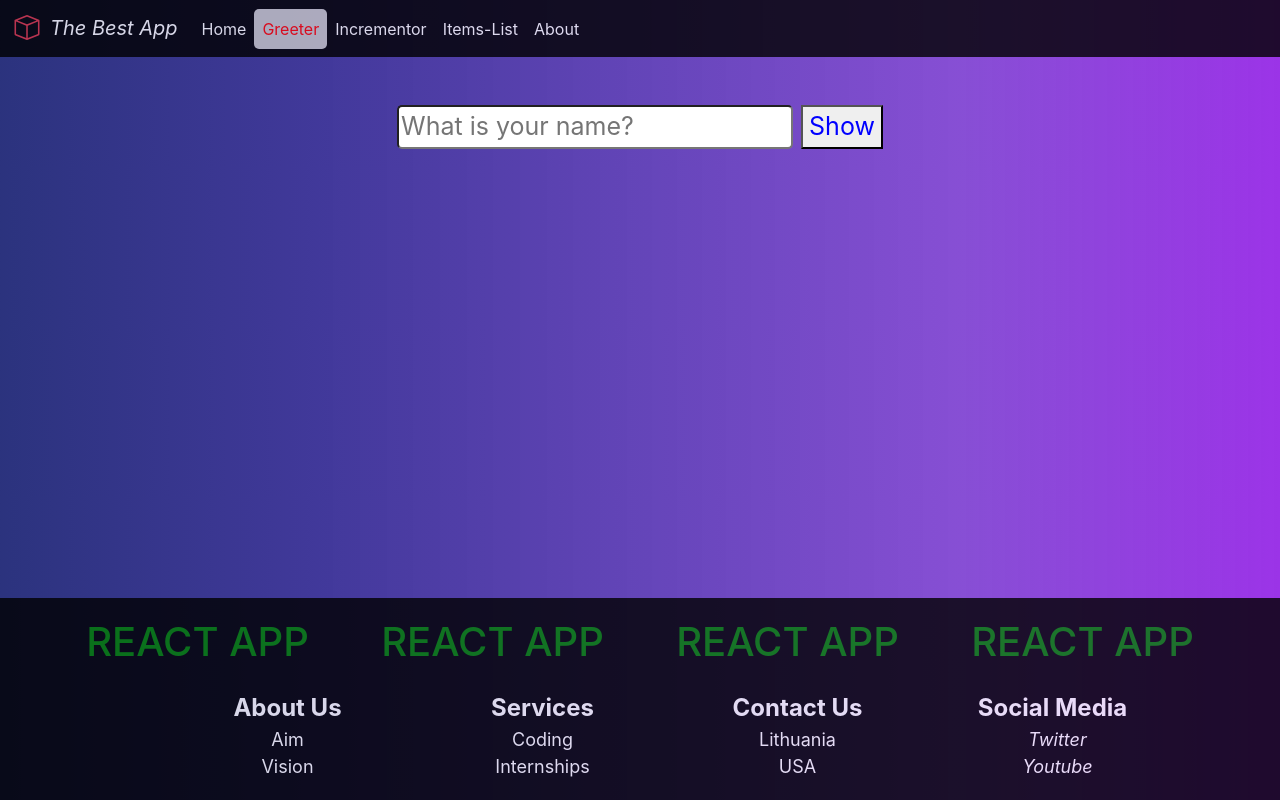
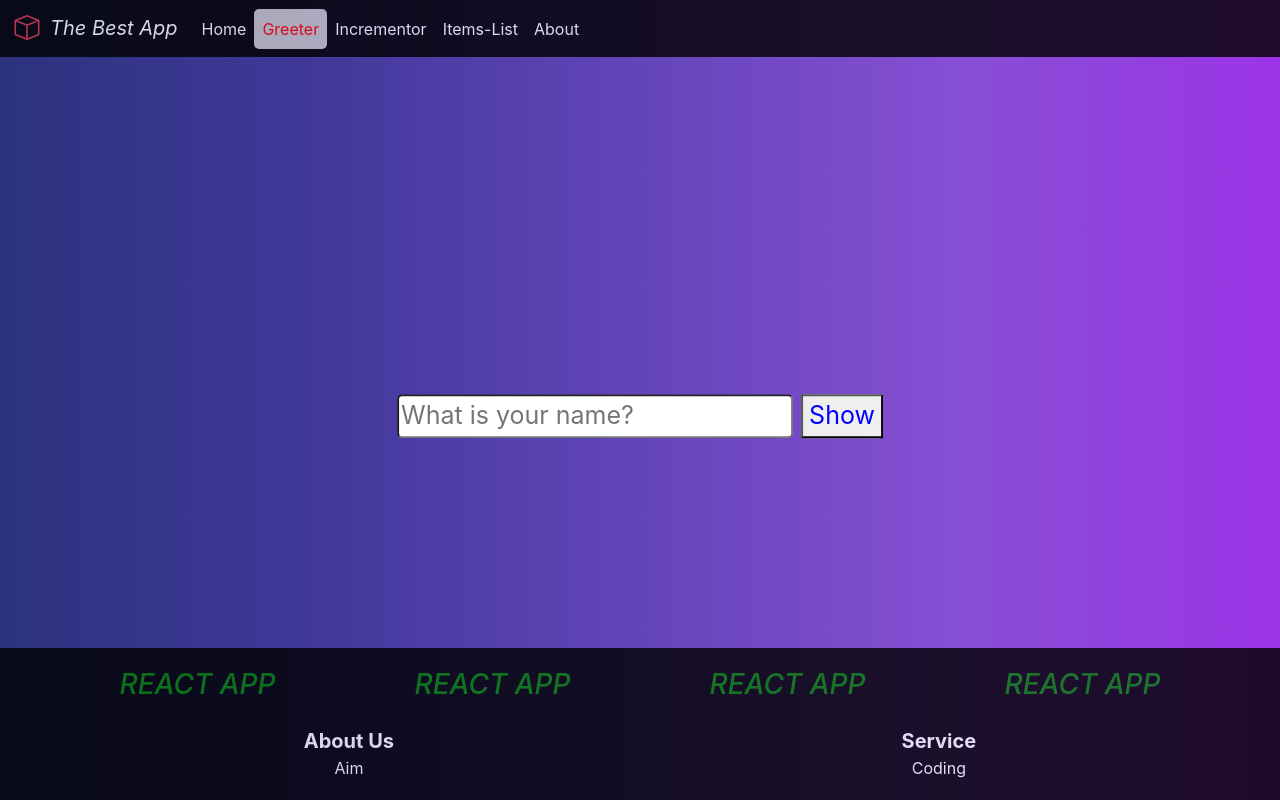
Before and after one commit to LukasC0D/project_react_app, a React (Create React App) app: page /#/greeter in a window 1280 px wide. Built offline with nearby package versions, Linux system fonts and the light colour scheme.

Commit message:
Fixed footer issues

```diff
--- a/src/Components/About/About.css
+++ b/src/Components/About/About.css
@@ -4,3 +4,9 @@ h1 {
 h1 p{
     color: white;
 }
+.boxCenter{
+    position: absolute;
+    top: 50%;
+    left: 50%;
+    transform: translate(-50% ,-100%);
+}
--- a/src/Components/About/About.js
+++ b/src/Components/About/About.js
@@ -4,7 +4,7 @@ import './About.css';
 
 
 const About = () => (
-  <div className="text-center mt-5">
+  <div className="text-center mt-5 boxCenter">
 
     <h1>About Component</h1>
     <br/>
--- a/src/Components/Footer/Footer.js
+++ b/src/Components/Footer/Footer.js
@@ -2,7 +2,6 @@ import React from "react";
 import {
   Box,
   Container,
-  Row,
   Column,
   FooterLink,
   Heading,
@@ -11,51 +10,25 @@ import {
 const Footer = () => {
   return (
     <Box>
-      <h1 style={{ color: "green",
+      <h3 style={{ color: "green",
                    textAlign: "center",
                    marginTop: "-50px" }}>
        <div className="d-flex justify-content-around pb-3">
-         <div>REACT APP</div>
-          <div>REACT APP</div>
-          <div>REACT APP</div>
-          <div>REACT APP</div>
+         <div><i>REACT APP</i></div>
+          <div><i>REACT APP</i></div>
+          <div><i>REACT APP</i></div>
+          <div><i>REACT APP</i></div>
        </div>
-      </h1>
+      </h3>
       <Container>
-        <Row>
           <Column>
             <Heading>About Us</Heading>
             <FooterLink href="#">Aim</FooterLink>
-            <FooterLink href="#">Vision</FooterLink>
           </Column>
           <Column>
-            <Heading>Services</Heading>
+            <Heading>Service</Heading>
             <FooterLink href="#">Coding</FooterLink>
-            <FooterLink href="#">Internships</FooterLink>
           </Column>
-          <Column>
-            <Heading>Contact Us</Heading>
-            <FooterLink href="#">Lithuania</FooterLink>
-            <FooterLink href="#">USA</FooterLink>
-          </Column>
-          <Column>
-            <Heading>Social Media</Heading>
-            <FooterLink href="#">
-              <i className="fab fa-twitter">
-                <span style={{ marginLeft: "10px" }}>
-                  Twitter
-                </span>
-              </i>
-            </FooterLink>
-            <FooterLink href="#">
-              <i className="fab fa-youtube">
-                <span style={{ marginLeft: "10px" }}>
-                  Youtube
-                </span>
-              </i>
-            </FooterLink>
-          </Column>
-        </Row>
       </Container>
     </Box>
   );
--- a/src/Components/Footer/FooterStyles.js
+++ b/src/Components/Footer/FooterStyles.js
@@ -7,45 +7,26 @@ export const Box = styled.div`
   bottom: -50px;
   width: 100%;
   opacity:0.8;
-  @media (max-width: 1000px) {
-    padding: 70px 30px;
-  }
 `;
 
 export const Container = styled.div`
     display: flex;
-    flex-direction: column;
-    justify-content: center;
-    max-width: 1000px;
-    margin:  auto;
-    /* background: red; */
+    justify-content: space-around;
+
+
 `
 
 export const Column = styled.div`
   display: flex;
   flex-direction: column;
-  text-align: left;
-  margin-left: 60px;
+
 `;
 
-export const Row = styled.div`
-  display: grid;
-  grid-template-columns: repeat(auto-fill,
-                         minmax(185px, 1fr));
-  grid-gap: 20px;
-
-  @media (max-width: 1000px) {
-    grid-template-columns: repeat(auto-fill,
-                           minmax(200px, 1fr));
-  }
-`;
 
 export const FooterLink = styled.a`
   text-align: center;
   color: #fff;
-  font-size: 18px;
   text-decoration: none;
-  margin-bottom:0px ;
   &:hover {
       color: green;
       transition: 200ms ease-in;
@@ -56,7 +37,7 @@ export const FooterLink = styled.a`
 export const Heading = styled.p`
 
   text-align: center;
-  font-size: 24px;
+  font-size: 20px;
   color: #fff;
   font-weight: bold;
   margin: 0;
--- a/src/Components/Greeter/Greeter.css
+++ b/src/Components/Greeter/Greeter.css
@@ -1 +1,7 @@
-.Greeter {}
+.flexBox {
+    position: absolute;
+    top: 50%;
+    left: 50%;
+    transform: translate(-50%, -50%);
+
+}
--- a/src/Components/Greeter/Greeter.js
+++ b/src/Components/Greeter/Greeter.js
@@ -23,6 +23,7 @@ const Greeter = () => {
 
   return (
     <>
+      <div className='flexBox'>
         <div style={{fontSize:"25px"}} className='d-flex justify-content-center mt-5'>
           <input
             style={{ display: "block" ,borderRadius:"5px"  }}
@@ -36,14 +37,12 @@ const Greeter = () => {
             }}
             className={"me-2"}
           />
-
           <Button
             color={showGreet ? (name.value.length > 5 ? "red" : "green") : "blue"}
             text={showGreet ? "Hide" : "Show"}
             handleCallback={() => (name.value.length >= 0 ? setShowGreet(!showGreet) : null)}
 
           />
-
         </div>
         <div className='d-flex justify-content-center mt-3'>
           <label style={{ display: "block" }}>
@@ -52,7 +51,7 @@ const Greeter = () => {
             }}>{showGreet ? `Welcome  ${name.value}  !!! :) ` : ""}</strong>
           </label>
         </div>
-
+      </div>
 
     </>
   )
--- a/src/Components/Home/Home.css
+++ b/src/Components/Home/Home.css
@@ -1,3 +1,6 @@
 .Home {
      font-size: 35px;
 }
+.marginTop{
+     margin-top: 150px;
+}
--- a/src/Components/Home/Home.js
+++ b/src/Components/Home/Home.js
@@ -4,6 +4,7 @@ import './Home.css';
 const Home = () => {
   return (
     <>
+      <div className='marginTop'>
         <div style={{
           color: "yellow",
           margin: "10px"
@@ -27,6 +28,7 @@ const Home = () => {
           }}
           >Enjoy!</p>
         </div>
+      </div>
 
     </>
 
--- a/src/Components/Incrementor/Incrementor.css
+++ b/src/Components/Incrementor/Incrementor.css
@@ -1 +1,7 @@
-.Incrementor {}
+.flexbox {
+    position: absolute;
+    top: 50%;
+    left: 50%;
+    transform: translate(-50%, -100%);
+
+}
--- a/src/Components/Incrementor/Incrementor.js
+++ b/src/Components/Incrementor/Incrementor.js
@@ -9,7 +9,7 @@ const Incrementor = () => {
 
   return (
     <>
-      <div className=' d-flex justify-content-center mt-5 '>
+      <div className=' d-flex justify-content-center mt-5 flexbox '>
         <div >
 
           <button style={{
```
Also changed, not shown: 11 other files (tests, documents, lock files or other folders). Lines whose indentation alone changed are shown as unchanged.
